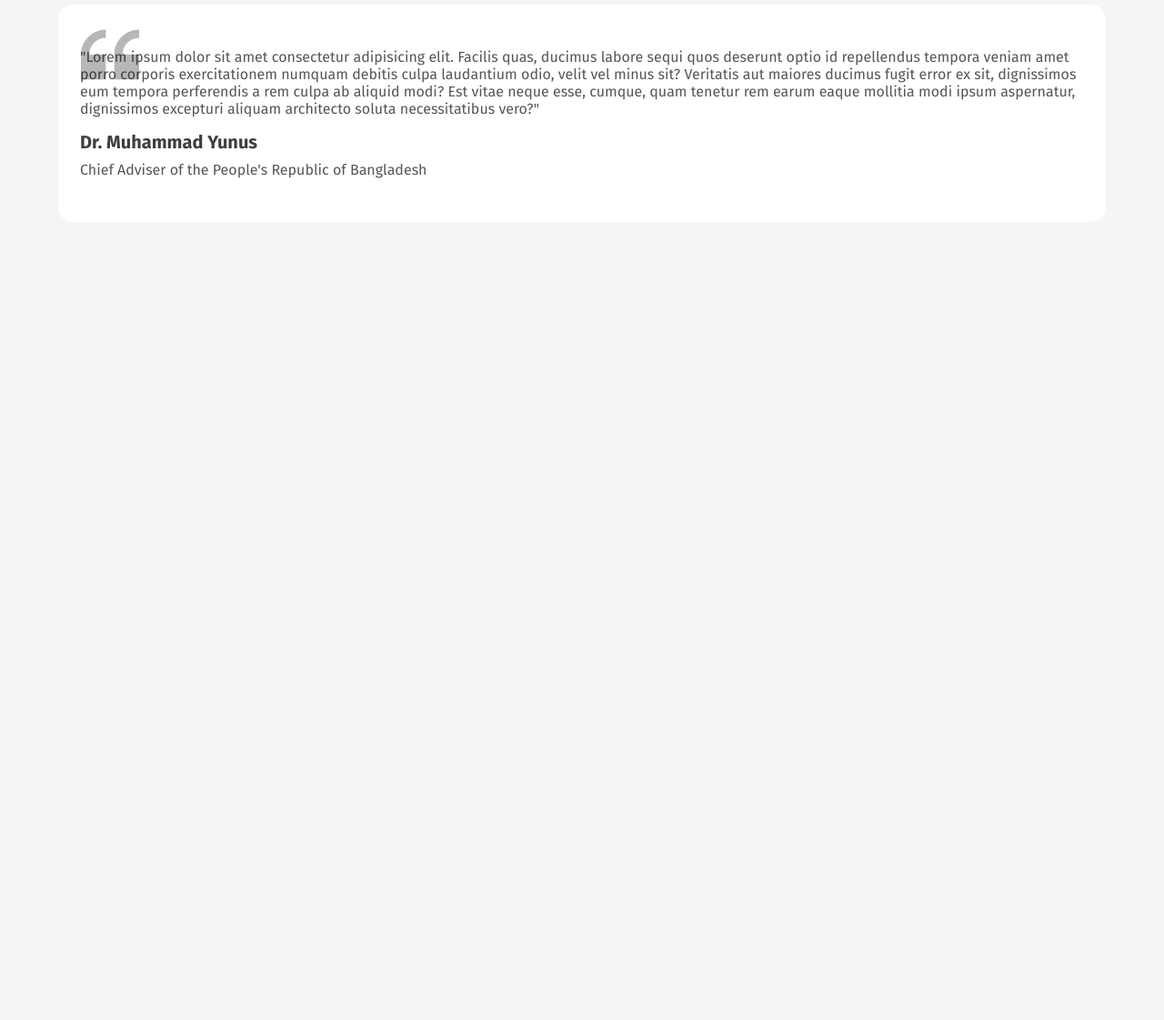
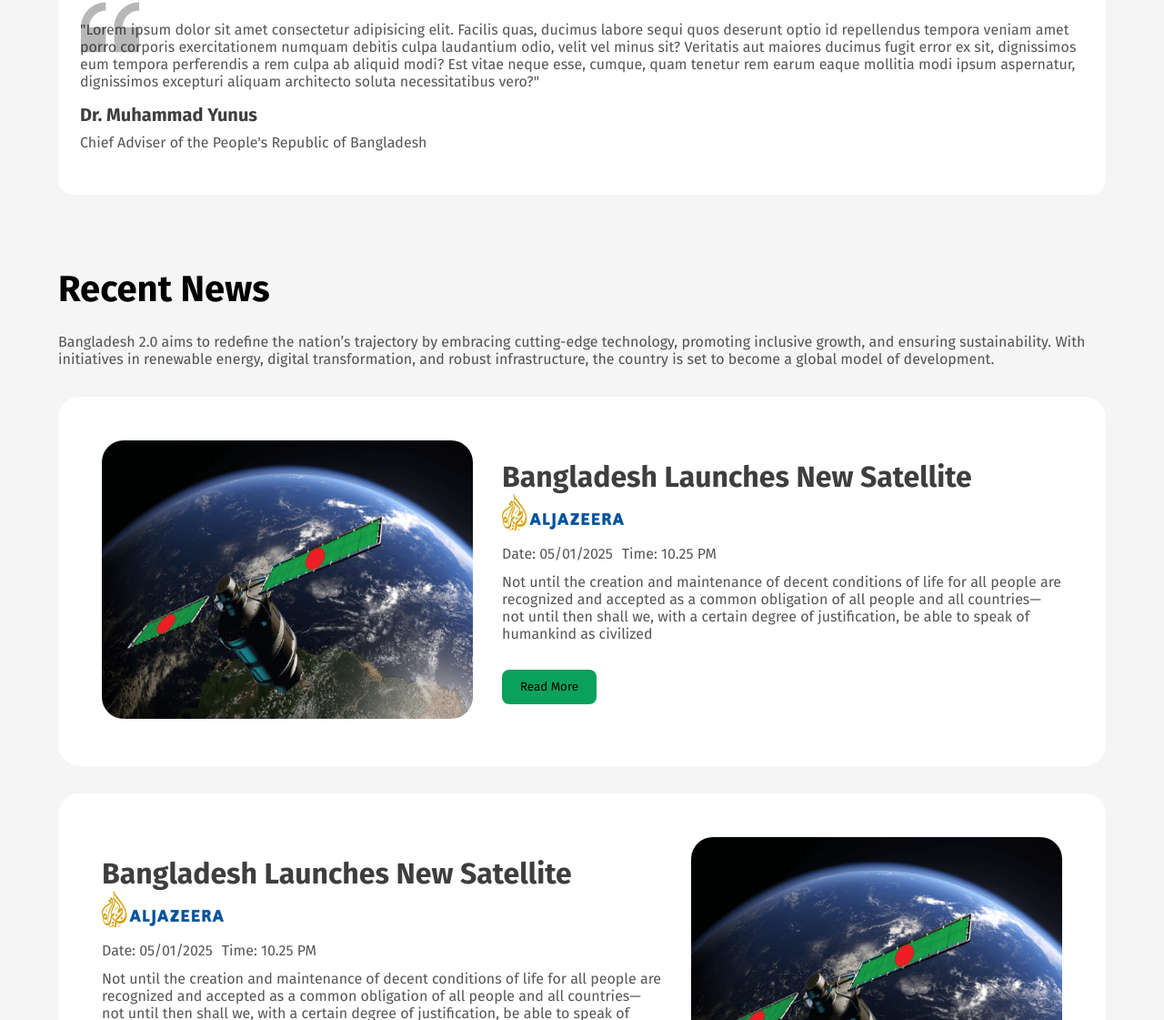
Before and after one commit to MinhazBorhan/9.1-B11A1-Assignment-1, a plain HTML site: page index.html in a window 1280 px wide. Shown: the part 1679-2800 px from the top of the page at 91% size. Before the commit the page ends 2003 px from the top, so only its background shows below. Drawn offline with Linux system fonts and the light colour scheme; a web font is replaced by a local one.

Commit message:
news section done

```diff
--- a/index.html
+++ b/index.html
@@ -89,6 +89,66 @@
                 </div>
             </div>
         </section>
+
+        <section>
+            <div class="news">
+                <div class="news-title">
+                    <h3 class="p-title">Recent News</h3>
+                    <p class="p-des">Bangladesh 2.0 aims to redefine the nation’s trajectory by embracing cutting-edge technology, promoting inclusive growth, and ensuring sustainability. With initiatives in renewable energy, digital transformation, and robust infrastructure, the country is set to become a global model of development.</p>
+                </div>
+                <div class="news-container">
+                    <div class="news-img">
+                        <img src="assets/satelite.png" alt="">
+                    </div>
+                    <div class="news-contain">
+                        <h5 class="news-subtitle">Bangladesh Launches New Satellite</h5>
+                        <img src="assets/al-jazeera.png" alt="">
+                        <div class="news-des">
+                            <p class="p-des">Date: 05/01/2025</p>
+                            <p class="p-des">Time: 10.25 PM</p>
+                        </div>
+                        <p class="p-des" style="margin-bottom: 30px;">Not until the creation and maintenance of decent conditions of life for all people are recognized and accepted as a common obligation of all people and all countries—not until then shall we,
+                            with a certain degree of justification, be able to speak of humankind as civilized</p>
+                        <button>Read More</button>
+                    </div>
+                </div>
+                <div class="news-container">
+                    <div class="news-contain">
+                        <h5 class="news-subtitle">Bangladesh Launches New Satellite</h5>
+                        <img src="assets/al-jazeera.png" alt="">
+                        <div class="news-des">
+                            <p class="p-des">Date: 05/01/2025</p>
+                            <p class="p-des">Time: 10.25 PM</p>
+                        </div>
+                        <p class="p-des" style="margin-bottom: 30px;">Not until the creation and maintenance of decent conditions of life for all people are recognized and accepted as a common obligation of all people and all countries—not until then shall we,
+                            with a certain degree of justification, be able to speak of humankind as civilized</p>
+                        <button>Read More</button>
+                    </div>
+                    <div class="news-img">
+                        <img src="assets/satelite.png" alt="">
+                    </div>
+                </div>
+                <div class="news-container">
+                    <div class="news-img">
+                        <img src="assets/satelite.png" alt="">
+                    </div>
+                    <div class="news-contain">
+                        <h5 class="news-subtitle">Bangladesh Launches New Satellite</h5>
+                        <img src="assets/al-jazeera.png" alt="">
+                        <div class="news-des">
+                            <p class="p-des">Date: 05/01/2025</p>
+                            <p class="p-des">Time: 10.25 PM</p>
+                        </div>
+                        <p class="p-des" style="margin-bottom: 30px;">Not until the creation and maintenance of decent conditions of life for all people are recognized and accepted as a common obligation of all people and all countries—not until then shall we,
+                            with a certain degree of justification, be able to speak of humankind as civilized</p>
+                        <button>Read More</button>
+                    </div>
+                </div>
+
+            </div>
+        </section>
+
+
     </main>
 </body>
 </html>
--- a/styles/style.css
+++ b/styles/style.css
@@ -54,7 +54,7 @@ body{
     height: 80vh;
     border-radius: 24px;
     background: rgb(198, 228, 214);
-    margin: 30px auto;
+    margin: 0px auto;
     display: flex;
     justify-content: center;
     align-items: center;
@@ -172,3 +172,49 @@ body{
     box-sizing: border-box;
     border-radius: 16px;
 }
+
+/* News Section */
+
+.news{
+    margin: 80px auto;
+    width: 90%;
+}
+
+.news-title>p{
+    margin-top: 24px;
+    margin-bottom: 32px;
+}
+
+.news-container{
+    border-radius: 24px;
+    background: rgb(255, 255, 255);
+    padding: 48px;
+    display: flex;
+    justify-content: center;
+    align-items: center;
+    gap: 32px;
+    margin-top: 30px;
+}
+
+.news-img>img{
+    border-radius: 24px;
+}
+
+.news-subtitle{
+    color: rgba(14, 14, 14, 0.8);
+    font-size: 32px;
+    font-weight: 700;
+}
+
+.news-des{
+    display: flex;
+    gap: 10px;
+    margin: 12px 0;
+}
+
+.news-contain>button{
+    background-color: rgb(9, 161, 92);
+    padding: 11px 20px 11px 20px;
+    border-radius: 8px;
+    border: none;
+}
```
